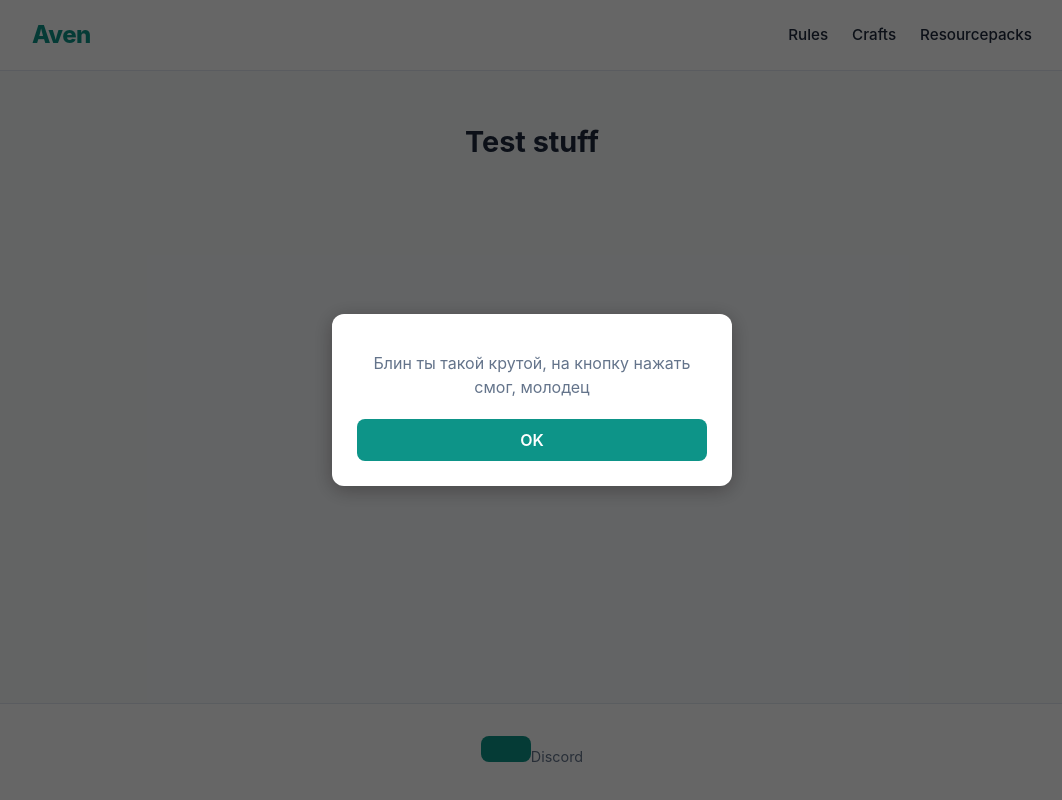
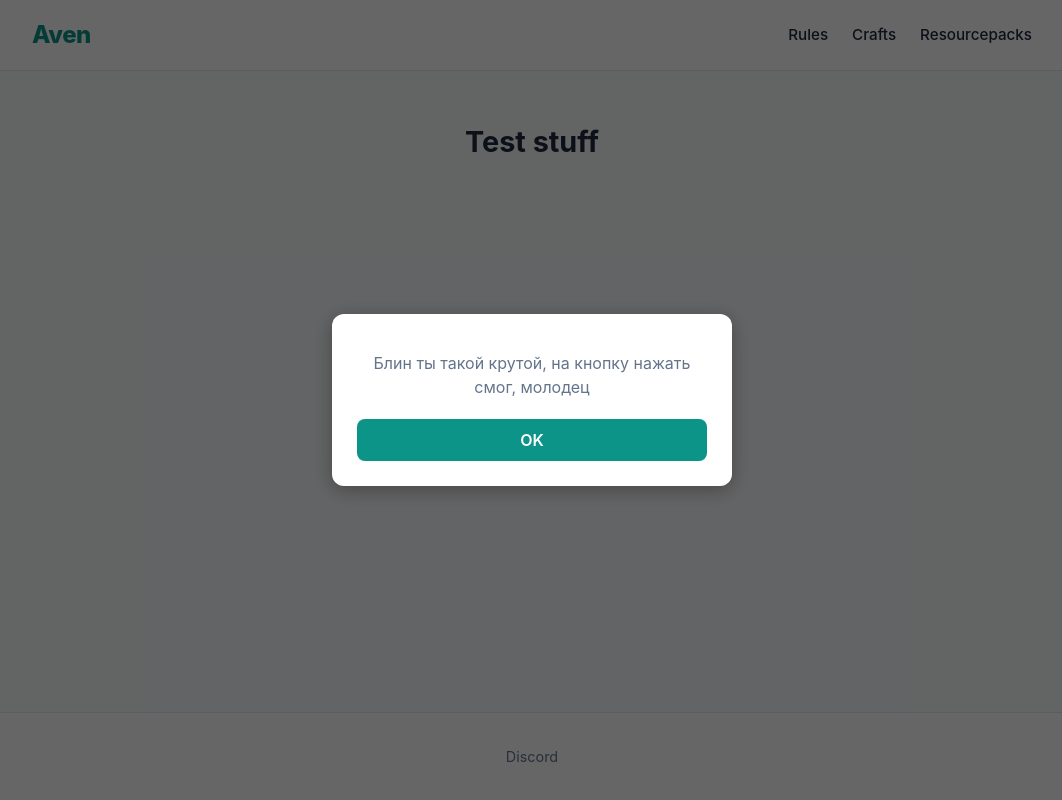
Before and after one commit to DenSaemTwo/densaemtwo.github.io, a plain HTML site: page index.html in a window 1280 px wide. Shown: the whole page, without its empty margins (108-1170 px from the left). Drawn offline with Linux system fonts and the light colour scheme.

Commit message:
Update index.html

```diff
--- a/index.html
+++ b/index.html
@@ -25,7 +25,7 @@
 
     <footer class="main-footer">
         <div class="container">
-            <a href="https://www.youtube.com/watch?v=dQw4w9WgXcQ" target="_blank" class="btn"></a>Discord</a>
+            <a href="https://www.youtube.com/watch?v=dQw4w9WgXcQ" target="_blank"></a>Discord</a>
         </div>
     </footer>
 
```
